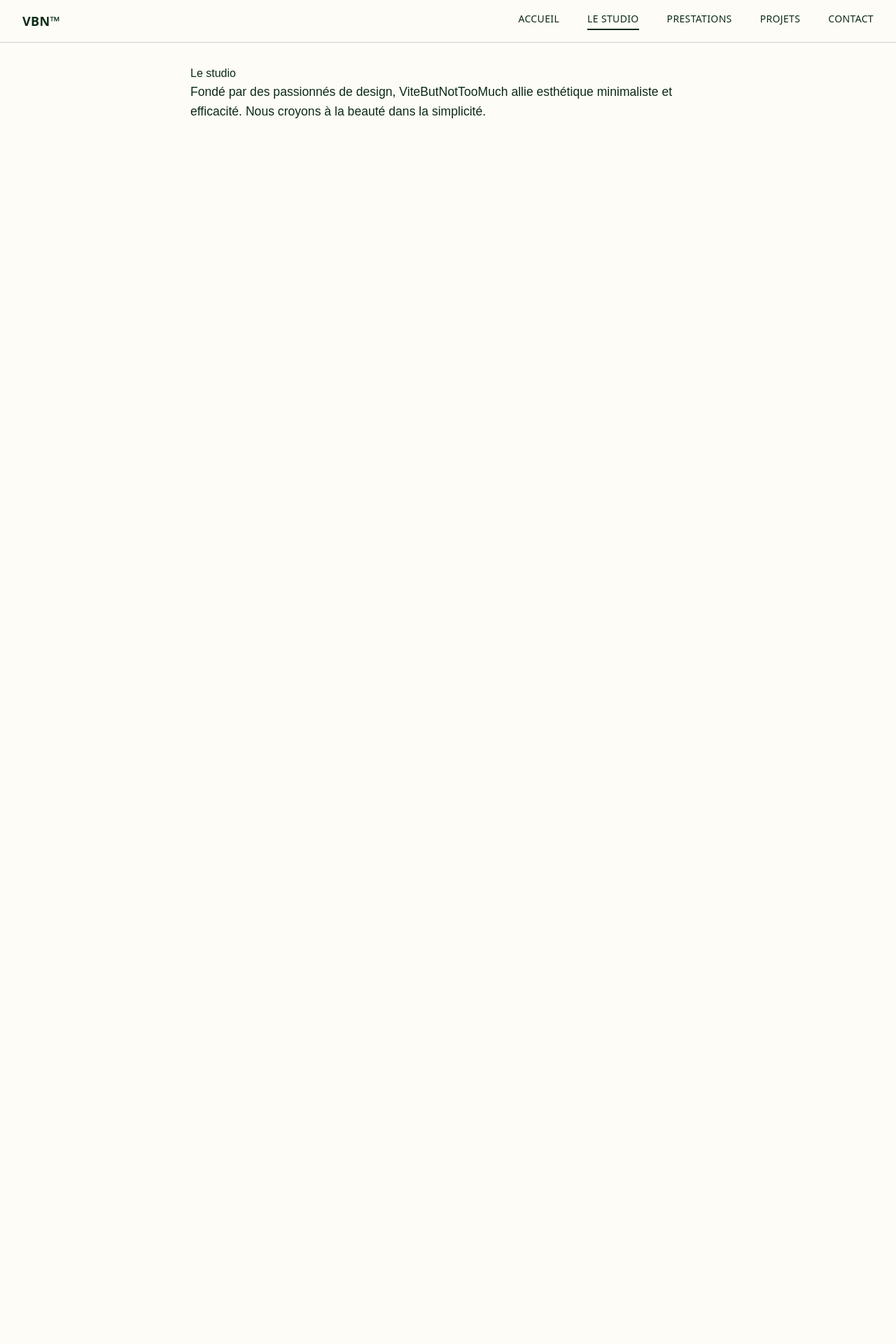
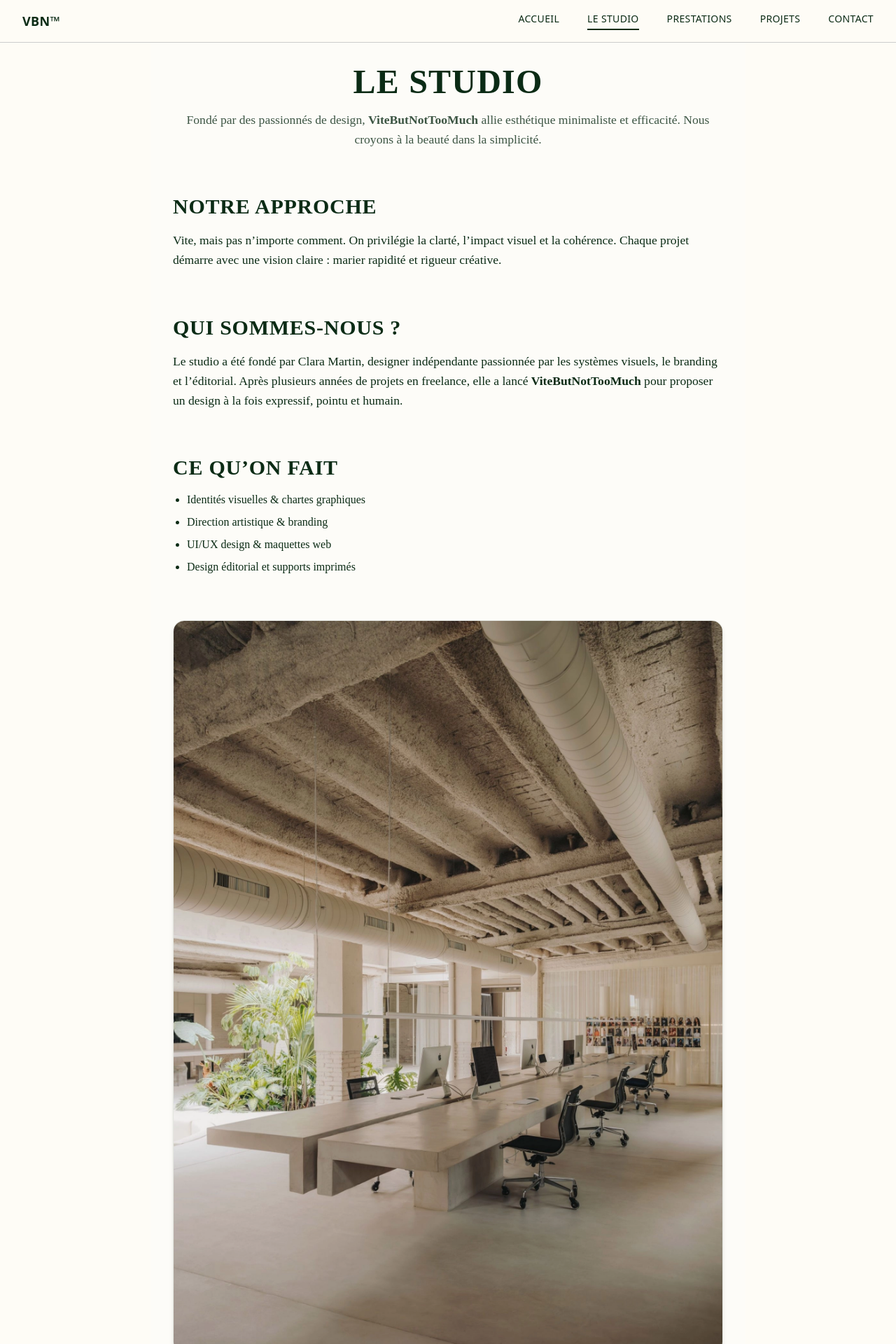
Before and after one commit to Eliasf1912/ViteButNotTooMuch, a React (Vite) app: page /studio in a window 1280 px wide. Shown: the top 1920 px of the page at 70% size. Before the commit the page ends 800 px from the top, so only its background shows below. Built offline with nearby package versions, Linux system fonts and the light colour scheme; the HTML template or start-up script is replaced by a standard one.

Commit message:
12/06/25 2

```diff
--- a/src/index.css
+++ b/src/index.css
@@ -28,7 +28,7 @@ nav a.active {
 
 main {
 	padding: 2rem;
-	max-width: 800px;
+	max-width: 850px;
 	margin: auto;
 }
 
--- a/src/pages/Studio.jsx
+++ b/src/pages/Studio.jsx
@@ -1,11 +1,146 @@
+import { Helmet } from "react-helmet";
+
 export default function Studio() {
-    return (
-      <main>
-        <h1>Le studio</h1>
-        <p>
-          Fondé par des passionnés de design, ViteButNotTooMuch allie esthétique minimaliste et efficacité.
-          Nous croyons à la beauté dans la simplicité.
+  return (
+    <main className="bg-[#fdfcf8] text-[#0b2b15] font-[Satoshi] px-6 py-16">
+      <Helmet>
+  <title>Le studio | ViteButNotTooMuch — Design graphique & direction artistique</title>
+
+  <meta
+    name="description"
+    content="Découvrez les valeurs, l’approche et les expertises du studio ViteButNotTooMuch : design graphique, direction artistique et branding sur-mesure."
+  />
+
+  <meta
+    property="og:title"
+    content="Le studio | ViteButNotTooMuch — Design graphique & direction artistique"
+  />
+  <meta
+    property="og:description"
+    content="Le studio ViteButNotTooMuch, basé à Paris, combine esthétique minimale et exigence créative pour créer des identités visuelles fortes et durables."
+  />
+  <meta
+    property="og:image"
+    content="https://www.vitebutnottoomuch.fr/images/og-cover.jpg"
+  />
+  <meta
+    property="og:url"
+    content="https://www.vitebutnottoomuch.fr/studio"
+  />
+  <meta property="og:type" content="website" />
+  <meta name="twitter:card" content="summary_large_image" />
+
+  <script type="application/ld+json">
+    {JSON.stringify({
+      "@context": "https://schema.org",
+      "@type": "Organization",
+      "name": "ViteButNotTooMuch",
+      "url": "https://www.vitebutnottoomuch.fr",
+      "logo": "https://www.vitebutnottoomuch.fr/images/logo.png",
+      "description": "Studio créatif spécialisé en design graphique, identité visuelle, branding et UI/UX.",
+      "founder": {
+        "@type": "Person",
+        "name": "Clara Martin",
+        "jobTitle": "Fondatrice & Directrice artistique",
+        "sameAs": [
+          "https://www.linkedin.com/in/clara-martin-18bb1a36a/"
+        ]
+      },
+      "address": {
+        "@type": "PostalAddress",
+        "streetAddress": "19-21 rue Erard",
+        "addressLocality": "Paris",
+        "postalCode": "75012",
+        "addressCountry": "FR"
+      },
+      "contactPoint": {
+        "@type": "ContactPoint",
+        "telephone": "+33 1 86 22 25 97",
+        "contactType": "customer service",
+        "areaServed": "FR",
+        "availableLanguage": "French"
+      },
+      "sameAs": [
+        "https://www.instagram.com/vitebutnottoomuch.studio/",
+        "https://www.behance.net/vitebutnottoomuch",
+        "https://www.linkedin.com/company/vitebutnottoomuch-studio/"
+      ]
+    })}
+  </script>
+
+  <link rel="icon" href="/favicon.ico" type="image/x-icon" />
+  <link rel="apple-touch-icon" href="/apple-touch-icon.png" />
+  <meta name="theme-color" content="#0b2b15" />
+</Helmet>
+
+      <header className="max-w-3xl mx-auto text-center mb-16">
+        <h1 className="text-3xl md:text-5xl uppercase font-bold tracking-wide mb-4">
+          Le studio
+        </h1>
+        <p className="text-base md:text-lg leading-relaxed text-[#0b2b15]/80">
+          Fondé par des passionnés de design, <strong>ViteButNotTooMuch</strong> allie esthétique
+          minimaliste et efficacité. Nous croyons à la beauté dans la simplicité.
         </p>
-      </main>
-    );
-  }
+      </header>
+
+      {/* Section philosophie */}
+      <section className="max-w-4xl mx-auto mb-16 space-y-6">
+        <h2 className="text-2xl md:text-3xl font-bold uppercase tracking-wide mb-4">
+          Notre approche
+        </h2>
+        <p className="text-base leading-relaxed">
+          Vite, mais pas n’importe comment. On privilégie la clarté, l’impact visuel et la cohérence.
+          Chaque projet démarre avec une vision claire : marier rapidité et rigueur créative.
+        </p>
+      </section>
+
+      {/* Qui sommes-nous */}
+      <section className="max-w-4xl mx-auto mb-16 space-y-6">
+        <h2 className="text-2xl md:text-3xl font-bold uppercase tracking-wide mb-4">
+          Qui sommes-nous ?
+        </h2>
+        <p className="text-base leading-relaxed">
+          Le studio a été fondé par Clara Martin, designer indépendante passionnée par les systèmes visuels,
+          le branding et l’éditorial. Après plusieurs années de projets en freelance, elle a lancé
+          <strong> ViteButNotTooMuch </strong> pour proposer un design à la fois expressif, pointu et humain.
+        </p>
+      </section>
+
+      {/* Expertise */}
+      <section className="max-w-4xl mx-auto mb-16 space-y-6">
+        <h2 className="text-2xl md:text-3xl font-bold uppercase tracking-wide mb-4">
+          Ce qu’on fait
+        </h2>
+        <ul className="list-disc pl-5 space-y-2 text-base">
+          <li>Identités visuelles & chartes graphiques</li>
+          <li>Direction artistique & branding</li>
+          <li>UI/UX design & maquettes web</li>
+          <li>Design éditorial et supports imprimés</li>
+        </ul>
+      </section>
+
+      {/* Image / ambiance studio */}
+      <section className="max-w-4xl mx-auto mb-16">
+        <img
+          src="/images/studio-visuel.webp"
+          alt="Ambiance visuelle du studio ViteButNotTooMuch"
+          className="w-full rounded-2xl shadow-md border border-[#0b2b15]/10"
+          loading="lazy"
+        />
+      </section>
+
+      {/* CTA vers contact */}
+      <section className="max-w-3xl mx-auto text-center mt-20">
+        <p className="text-base md:text-lg text-[#0b2b15]/80 mb-6">
+          Une idée ? Un projet ? Un besoin d’identité visuelle ?
+        </p>
+        <a
+          href="/contact"
+          className="inline-block px-6 py-3 bg-[#0b2b15] text-[#fdfcf8] rounded-full tracking-wide text-sm hover:bg-[#143d25] transition"
+        >
+          Discutons ensemble
+        </a>
+      </section>
+    </main>
+  );
+}
```
Also changed, not shown: public/images/studio-visuel.webp (added).
